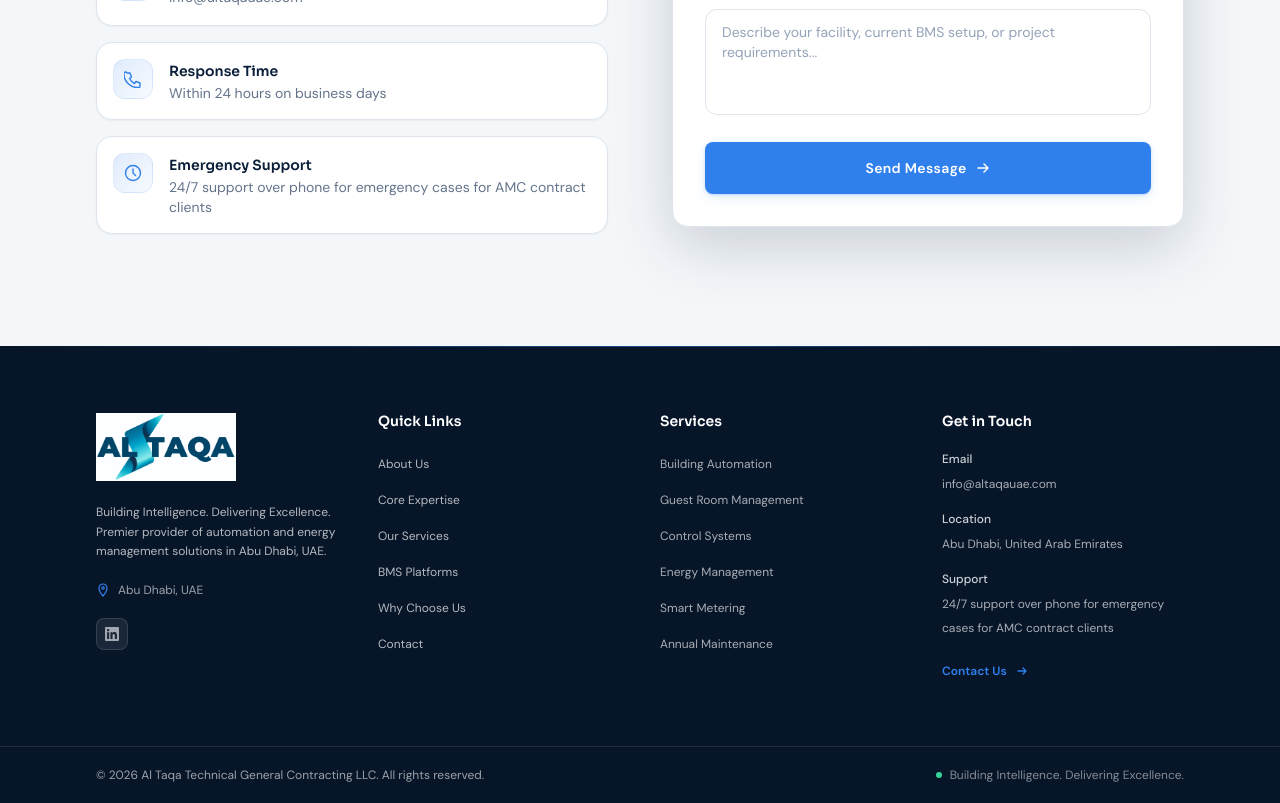
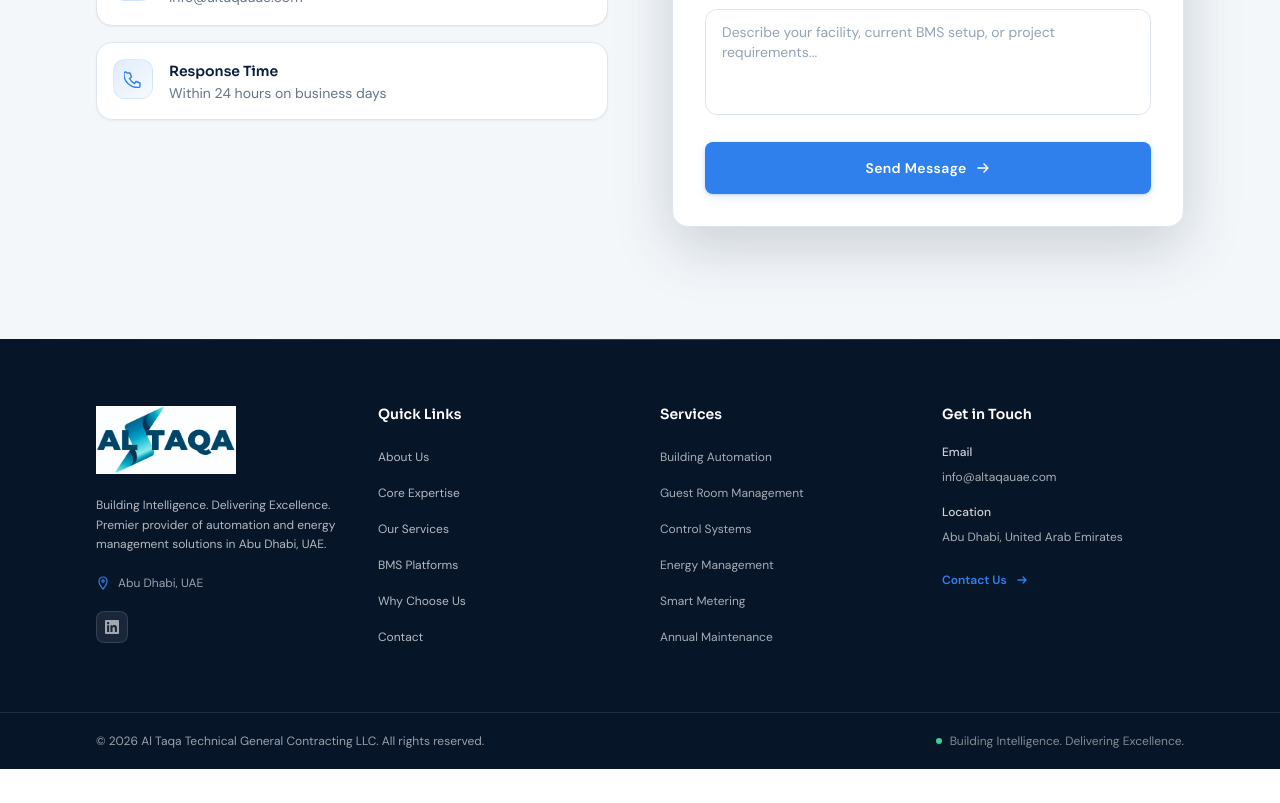
Before and after one commit to MahsMoga/altaqa-website, a Next.js app: page / in a window 1280 px wide. Shown: the part 7960-8763 px from the top of the page. After the commit the page ends 8729 px from the top, so only its background shows below. Built offline with nearby package versions, Linux system fonts and the light colour scheme.

Commit message:
fix: remove Support from footer and Emergency Support from contact section

```diff
--- a/components/Contact.tsx
+++ b/components/Contact.tsx
@@ -47,17 +47,6 @@ const infoItems = [
     ),
     label: 'Response Time',
     value: 'Within 24 hours on business days',
-    href: undefined,
-  },
-  {
-    icon: (
-      <svg width="18" height="18" viewBox="0 0 18 18" fill="none">
-        <circle cx="9" cy="9" r="7.5" stroke="#2F80ED" strokeWidth="1.4"/>
-        <path d="M9 5v4l2.5 2.5" stroke="#2F80ED" strokeWidth="1.4" strokeLinecap="round"/>
-      </svg>
-    ),
-    label: 'Emergency Support',
-    value: '24/7 support over phone for emergency cases for AMC contract clients',
     href: undefined,
   },
 ]
--- a/components/Footer.tsx
+++ b/components/Footer.tsx
@@ -135,14 +135,6 @@ export default function Footer() {
                 <span className="text-white/65 text-xs">Abu Dhabi, United Arab Emirates</span>
               </div>
 
-              <div>
-                <div className="text-white/80 font-medium text-xs mb-1">Support</div>
-                {/* ── Updated text (Part A) ── */}
-                <span className="text-white/65 text-xs">
-                  24/7 support over phone for emergency cases for AMC contract clients
-                </span>
-              </div>
-
             </div>
 
             <a
```
